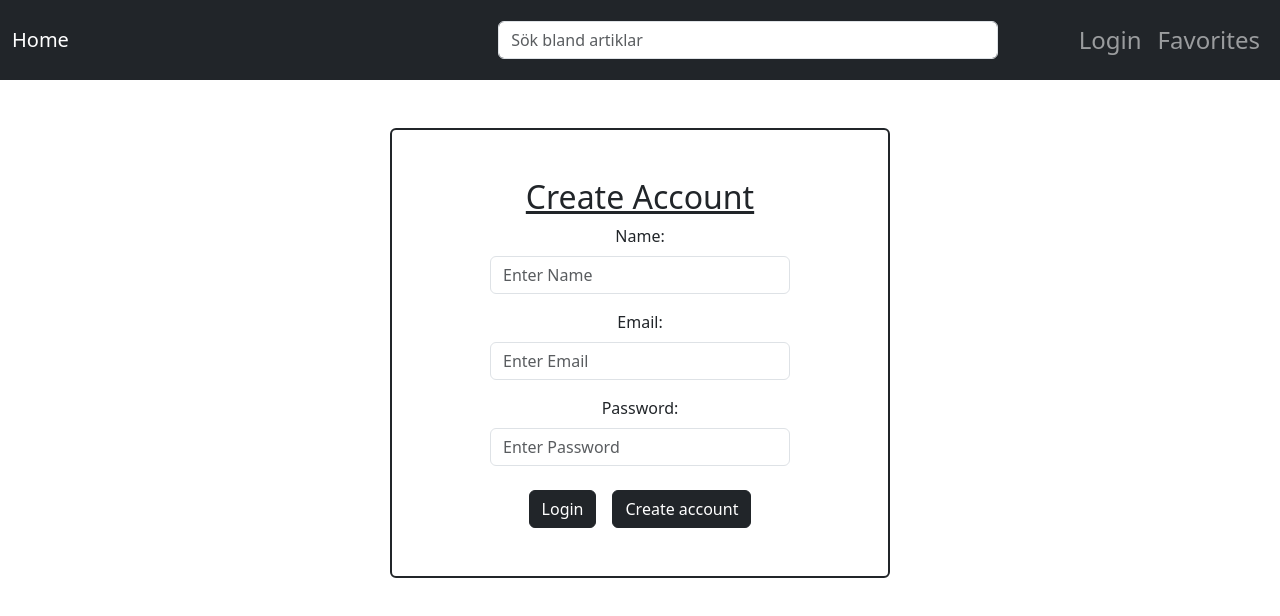
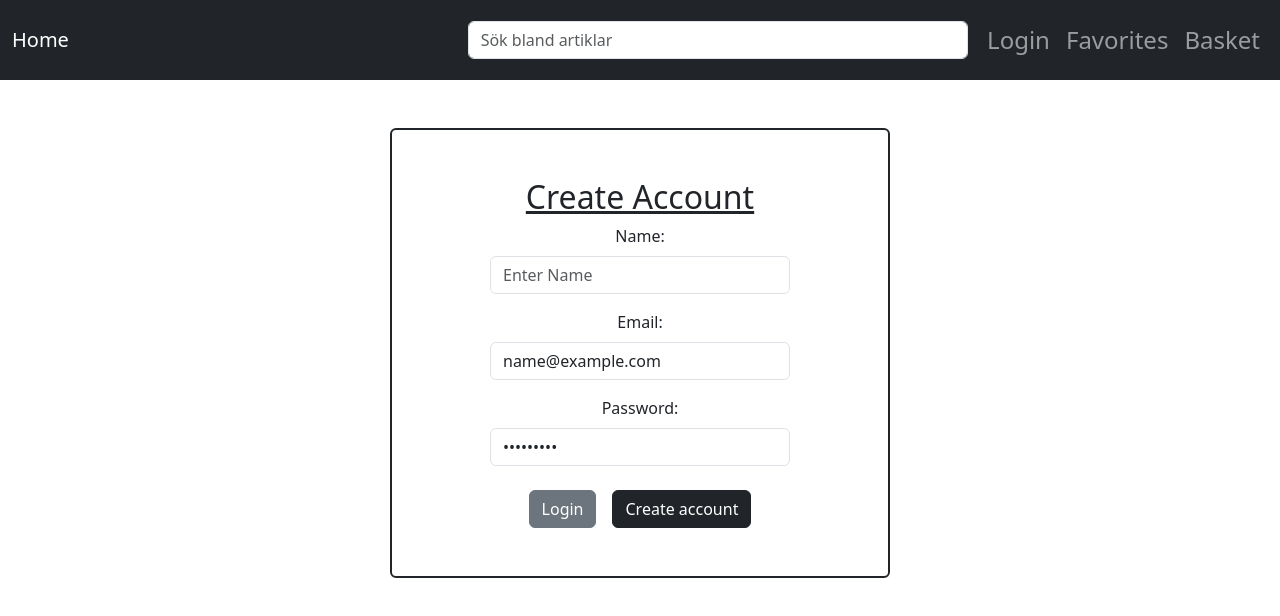
Before and after one commit to Albin-Taljsten/D0018E_Project, a React app in the folder frontend/: page /Login in a window 1280 px wide. Both pictures are taken after typing "name@example.com", "Sample123" into the empty fields and a click on the button "Create account". Shown: the top 616 px of the page. Built offline with nearby package versions, Linux system fonts and the light colour scheme; the HTML template or start-up script is replaced by a standard one.

Commit message:
added basket

```diff
--- a/frontend/package.json
+++ b/frontend/package.json
@@ -12,6 +12,7 @@
   "dependencies": {
     "axios": "^1.13.4",
     "bootstrap": "^5.3.8",
+    "bootstrap-icons": "^1.13.1",
     "react": "^19.2.0",
     "react-dom": "^19.2.0",
     "react-router-dom": "^7.12.0"
--- a/frontend/src/App.tsx
+++ b/frontend/src/App.tsx
@@ -6,6 +6,7 @@ import FavoritePage from './pages/FavoritePage'
 import Footer from './components/Footer'
 import ProductInfo from './components/ProductInfo'
 import ScrollToTop from './components/ScollToTop'
+import BasketPage from './pages/basketPage'
 
 function App() {
     return (
@@ -18,6 +19,7 @@ function App() {
                     <Route path="/Login" element={<LoginPage />} />
                     <Route path="/Favorite" element={<FavoritePage />} />
                     <Route path='/products/:productName' element={<ProductInfo />} />
+                    <Route path='/basket' element={<BasketPage />} />
                 </Routes>
             </main>
             <Footer />
--- a/frontend/src/components/CreateAccount.tsx
+++ /dev/null
@@ -1,59 +0,0 @@
-import axios from "axios";
-import { useState } from "react";
-import { useNavigate } from "react-router-dom";
-
-type CreateAccountProps = {
-    toggleModal: () => void;
-}
-
-function CreateAccount({ toggleModal }: CreateAccountProps){
-    const [formData, setFormData] = useState({
-        Name: "",
-        Email: "",
-        Password: "",
-    });
-
-    const navigate =useNavigate()
-
-    const handleChange = (e: { target: { name: any; value: any; }; }) => {
-        setFormData((prev) => ({...prev, [e.target.name]: e.target.value}));
-    };
-
-    const handleClick = async (e: { preventDefault: () => void; }) => {
-        e.preventDefault();
-        try{
-            await axios.post("http://localhost:5000/users", formData);
-            navigate("/")
-        }catch(err){
-            console.log(err);
-        }
-    };
-
-
-
-    return (
-        <div className="containter border border-dark border-2 pt-5 pb-5 my-5 mx-auto text-center rounded" style={{width: '500px', border: '5px'}}>
-            <h2 className="text-decoration-underline">Create Account</h2>
-            <form className="mx-auto" style={{width: '300px'}}>
-                <div className="mb-3">
-                    <label className="form-label">Name:</label>
-                    <input type="text" className="form-control" id="name" placeholder="Enter Name" onChange={handleChange} name="Name"/>
-                </div>
-                <div className="mb-3">
-                    <label className="form-label">Email:</label>
-                    <input type="email" className="form-control" id="email" placeholder="Enter Email" onChange={handleChange}  name="Email"/>
-                </div>
-                <div className="mb-3">
-                    <label className="form-label">Password:</label>
-                    <input type="password" className="form-control" id="password" placeholder="Enter Password" onChange={handleChange}  name="Password"/>
-                </div>
-                <div className="d-flex justify-content-center gap-3 mt-4">
-                    <button onClick={toggleModal} type="button" className="btn btn-dark">Login</button>
-                    <button type="submit" className="btn btn-dark" onClick={handleClick}>Create account</button>
-                </div>
-            </form>
-        </div>
-    )
-}
-
-export default CreateAccount
--- a/frontend/src/components/Login.tsx
+++ b/frontend/src/components/Login.tsx
@@ -2,15 +2,15 @@ import axios from "axios";
 import { useState } from "react";
 import { useNavigate } from "react-router-dom";
 
-type LoginProps = {
-    toggleModal: () => void;
-}
 
-function Login({ toggleModal }: LoginProps){
+function Login(){
     const [formData, setFormData] = useState({
+        Name: "",
         Email: "",
         Password: "",
     });
+    const [action, setAction] = useState("Login");
+
 
     const navigate =useNavigate()
 
@@ -21,17 +21,30 @@ function Login({ toggleModal }: LoginProps){
     const handleClick = async (e: { preventDefault: () => void; }) => {
         e.preventDefault();
         try{
-            await axios.post("http://localhost:5000/users/login", formData);
-            //Login
+            if(action === "Create Account"){
+                await axios.post("http://localhost:5000/users/register", formData);
+            }
+            const res = await axios.post("http://localhost:5000/users/login", formData);
+
+            localStorage.setItem("token", res.data.token);
             navigate("/")
+            //To update the NavBar component to show "Logout" instead of "Login" after a successful login.
+            window.location.reload();
+            //Login successful, navigate to home page
         }catch(err){
             console.log(err);
         }
     };
     return(
         <div className="container border border-dark border-2 pt-5 pb-5 my-5 mx-auto text-center rounded" style={{width: '500px'}}>
-            <h2 className="text-decoration-underline">Login Page</h2>
+            <h2 className="text-decoration-underline">{action}</h2>
             <form className="mx-auto" style={{width: '300px'}}>
+                {action === "Create Account" && (
+                    <div className="mb-3">
+                    <label className="form-label">Name:</label>
+                    <input type="text" className="form-control" id="name" placeholder="Enter Name" onChange={handleChange} name="Name"/>
+                </div>
+                )}
                 <div className="mb-3">
                     <label className="form-label">Email:</label>
                     <input type="email" className="form-control" id="email" placeholder="Enter Email" onChange={handleChange} name="Email"/>
@@ -41,8 +54,8 @@ function Login({ toggleModal }: LoginProps){
                     <input type="password" className="form-control" id="password" placeholder="Enter Password" onChange={handleChange} name="Password"/>
                 </div>
                 <div className="d-flex justify-content-center gap-3 mt-4">
-                    <button type="submit" className="btn btn-dark" onClick={handleClick}>Login</button>
-                    <button onClick={toggleModal} type="button" className="btn btn-dark">Create account</button>
+                    <button type="button" className={action=== "Login" ? "btn btn-dark" : "btn btn-secondary"} onClick={action === "Login" ? handleClick : () => setAction("Login")}>Login</button>
+                    <button type="button" className={action === "Create Account" ? "btn btn-dark" : "btn btn-secondary"}  onClick={action === "Create Account" ? handleClick : () => setAction("Create Account")}>Create account</button>
                 </div>
             </form>
         </div>
--- a/frontend/src/components/NavBar.tsx
+++ b/frontend/src/components/NavBar.tsx
@@ -1,6 +1,13 @@
 import { Link } from 'react-router-dom'
+import { useState } from 'react';
 
 function NavBar(){
+    const [isLoggedIn, setIsLoggedIn] = useState(!!localStorage.getItem("token"));
+
+    const handleLogout = () => {
+        localStorage.removeItem("token");
+        setIsLoggedIn(false);
+    }
     return(
         <div>
             <nav className="navbar navbar-expand-sm bg-dark navbar-dark fixed-top" style={{height: '10vh'}}>
@@ -19,10 +26,13 @@ function NavBar(){
 
                         <ul className="navbar-nav ms-auto">
                             <li className="nav-item">
-                                <Link className="nav-link" to="/Login">Login</Link>
+                                <Link className="nav-link" to="/Login" onClick={handleLogout}>{isLoggedIn ? "Logout" : "Login"}</Link>
                             </li>
                             <li className="nav-item">
                                 <Link className="nav-link" to="/Favorite">Favorites</Link>
+                            </li>
+                            <li className="nav-item">
+                                <Link className="nav-link" to="/basket">Basket</Link>
                             </li>
                         </ul>
 
--- a/frontend/src/pages/LoginPage.tsx
+++ b/frontend/src/pages/LoginPage.tsx
@@ -1,15 +1,10 @@
 import Login from "../components/Login"
-import CreateAccount from "../components/CreateAccount"
-import { useState } from "react";
+
 function LoginPage(){
-    const [ modal, setModal] = useState(true);
 
-    function toggleModal(){
-        setModal(prev => !prev)
-    }
     return(
         <div>
-            {modal == true ? (<Login toggleModal={toggleModal}/>) : (<CreateAccount toggleModal={toggleModal}/>)}
+            <Login />
         </div>
     )
 }
--- /dev/null
+++ b/frontend/src/pages/basketPage.tsx
@@ -0,0 +1,100 @@
+import { useEffect, useState } from "react"
+import axios from "axios";
+
+interface BasketItem {
+    product_id: number;
+    name: string;
+    quantity: number;
+    price: number;
+}
+
+function BasketPage() {
+    const [data, setData] = useState<BasketItem[]>([]);
+
+
+    // Fetch basket data from the backend when the component mounts
+    // You can use axios or fetch to get the data and set it in state
+
+    useEffect(() => {
+        const token = localStorage.getItem("token");
+        if (!token) {
+            console.log("No token found, user might not be logged in.");
+            return;
+        }
+        axios
+        .get("http://localhost:5000/basket", {
+            headers: {
+                Authorization: `Bearer ${token}`
+            }
+        })
+        .then((res) => setData(res.data))
+        .catch((err) => console.log(err))
+    }, []);
+
+    const removeFromBasket = (product_id: number) => {
+        // Implement the logic to remove an item from the basket
+        // This might involve making a DELETE request to the backend
+        const token = localStorage.getItem("token");
+        axios
+        .delete(`http://localhost:5000/basket/remove/${product_id}`, {
+            headers: {
+                Authorization: `Bearer ${token}`
+            }
+        })
+        .then(() => {
+            // Update the UI by removing the item from the state
+            setData(prev => prev.filter(item => item.product_id !== product_id));
+        })
+        .catch((err) => console.log(err));
+    }
+
+
+    const updateQuantity = (product_id: number, quantity: number) => {
+        const token = localStorage.getItem("token");
+        axios
+        .post("http://localhost:5000/basket/update",
+            { product_id, quantity},
+            {
+            headers: {
+                Authorization: `Bearer ${token}`
+            }
+        })
+        .then(() => {
+            // Update the UI by removing the item from the state
+            setData(prev => prev.filter(item => item.product_id !== product_id));
+        })
+        .catch((err) => console.log(err));
+    }
+
+    return (
+        <div className="container">
+            <h1 className="text-center mt-5">Basket Page</h1>
+             {data.map((item: any) => (
+                <div key={item.product_id} className="card mb-3">
+                    <div className="card-body">
+                        <h5 className="card-title">{item.name}</h5>
+                        <label className="card-text">Quantity: {item.quantity}</label>
+                        <input type="number" value={item.quantity}
+                            onChange={(e) => {
+                                const newQuantity = Number(e.target.value);
+                                setData(prev =>
+                                    prev.map( p =>
+                                        p.product_id === item.product_id
+                                        ? { ...p, quantity: newQuantity }
+                                        : p
+                                    )
+                                )
+                            }}/>
+                        <button className="btn btn-primary" onClick={() => updateQuantity(item.product_id, item.quantity)}>update quantity</button>
+                        <p className="card-text">Price: ${item.quantity * item.price}</p>
+                        <button className="btn btn-danger" onClick={() => removeFromBasket(item.product_id)}>Remove from Basket</button>
+                    </div>
+                </div>
+            ))}
+            <div className="container">
+                <h3 className="text-end">Total: ${data.reduce((total, item) => total + (item.quantity * item.price), 0)}</h3>
+            </div>
+        </div>
+    );
+}
+export default BasketPage;
```
Also changed, not shown: frontend/src/components/GetProducts.tsx (+10 -2 lines), 1 other file (tests, documents, lock files or other folders).
